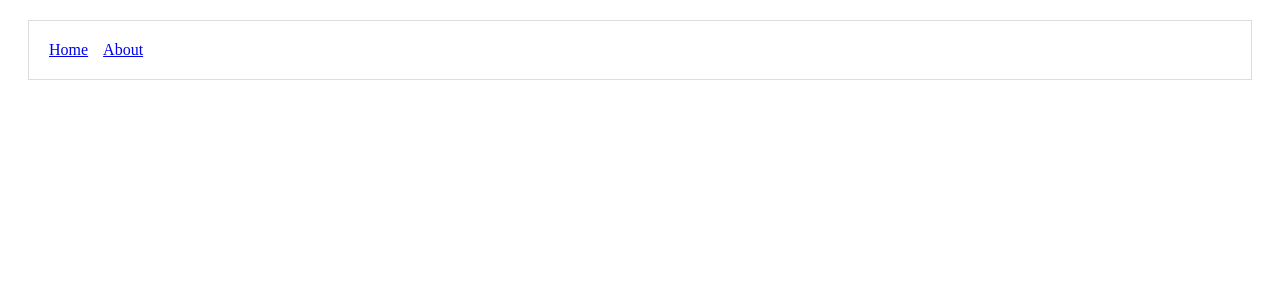
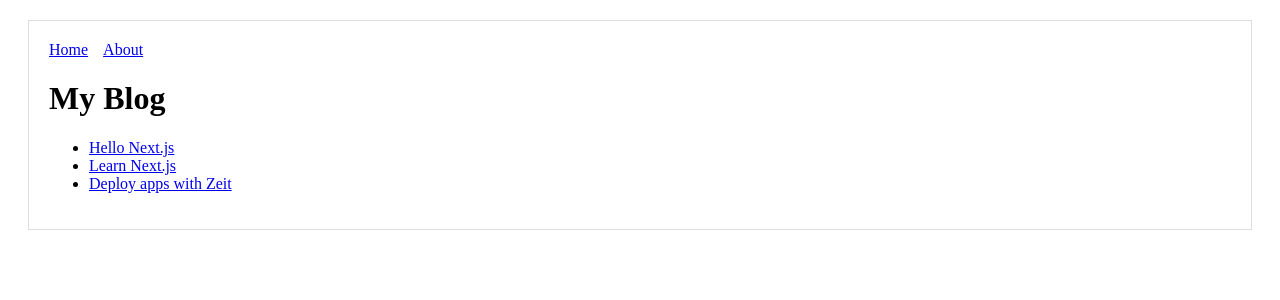
Before and after one commit to seanchavez/hello-next, a Next.js app: page / in a window 1280 px wide. Shown: the top 300 px of the page. Built offline with nearby package versions, Linux system fonts and the light colour scheme.

Commit message:
add list of posts with dynamic links

```diff
--- a/comps/MyLayout.js
+++ b/comps/MyLayout.js
@@ -9,7 +9,7 @@
 const Layout = props => (
   <div style={layoutStyle}>
     <Header />
-    {/* {props.children} */}
+    {props.children}
   </div>
 );
 
--- a/pages/index.js
+++ b/pages/index.js
@@ -1,11 +1,31 @@
 import Layout from '../comps/MyLayout';
+import Link from 'next/link';
 
-const Index = () => (
-  <div>
-    <Layout>
-      <p>Hello Next.js</p>
-    </Layout>
-  </div>
+const Postlink = props => (
+  <li>
+    <Link href={`/post?title=${props.title}`}>
+      <a>{props.title}</a>
+    </Link>
+  </li>
 );
 
-export default Index;
+export default () => (
+  <Layout>
+    <h1>My Blog</h1>
+    <ul>
+      <Postlink title='Hello Next.js' />
+      <Postlink title='Learn Next.js' />
+      <Postlink title='Deploy apps with Zeit' />
+    </ul>
+  </Layout>
+);
+
+// const Index = () => (
+//   <div>
+//     <Layout>
+//       <p>Hello Next.js</p>
+//     </Layout>
+//   </div>
+// );
+
+// export default Index;
```
